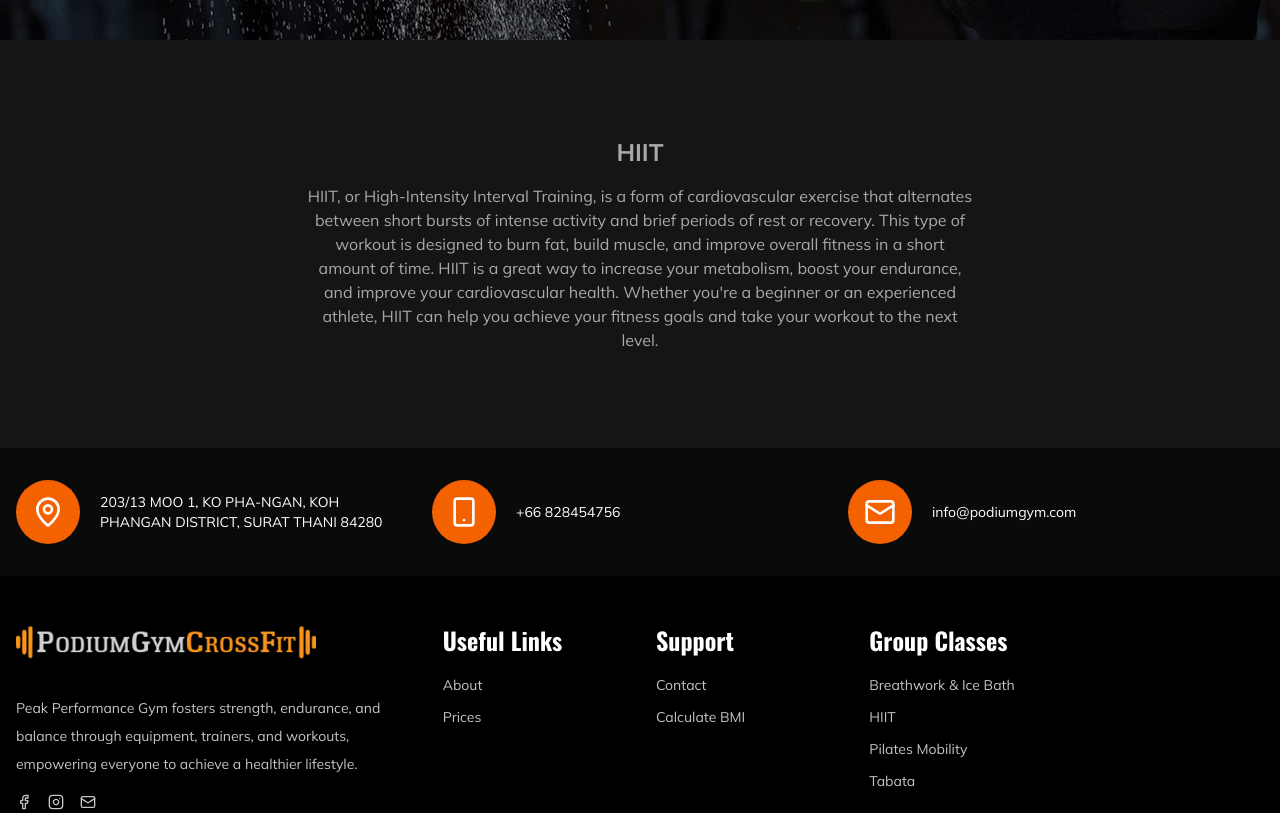
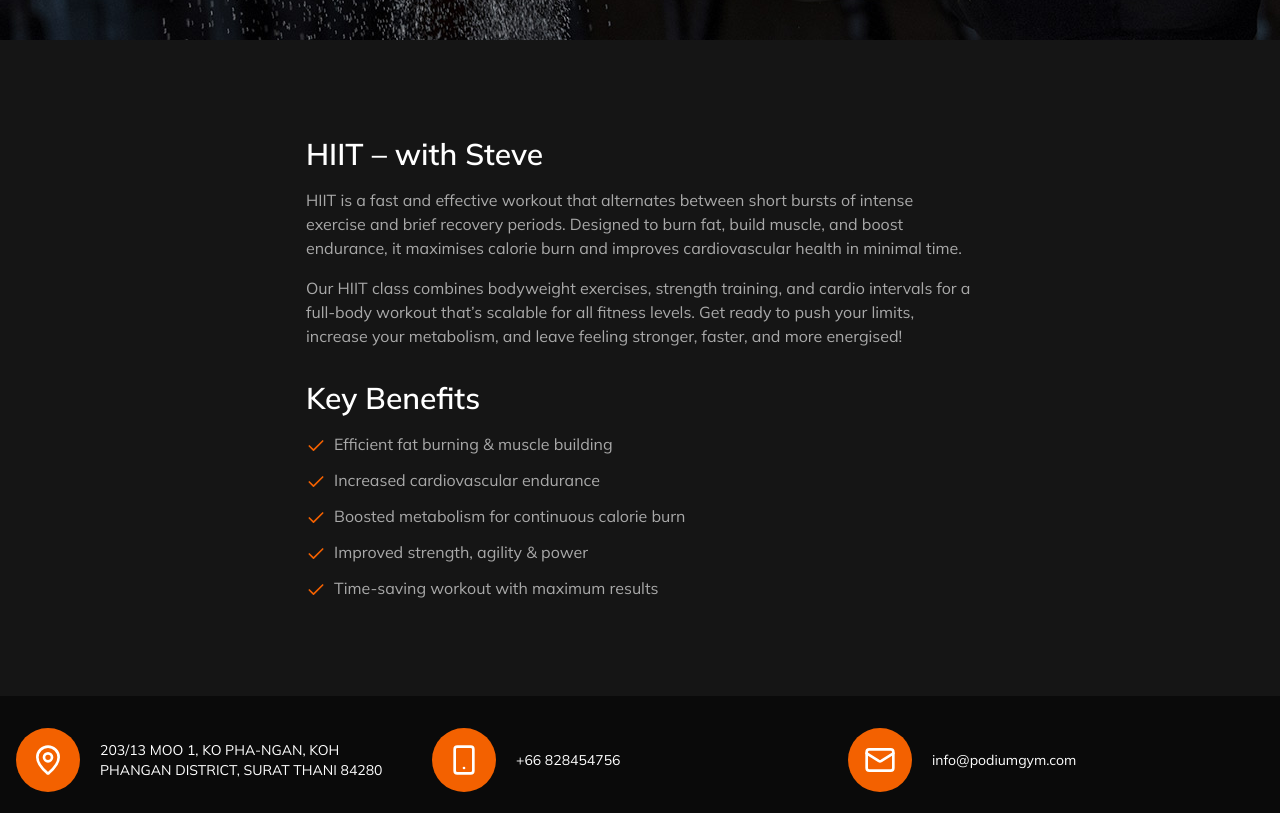
Before and after one commit to felipe-muner/podium-gym, a Next.js app: page /classes/hiit in a window 1280 px wide. Shown: the part 460-1273 px from the top of the page. Built offline with nearby package versions, Linux system fonts and the light colour scheme.

Commit message:
feat: hiit

```diff
--- a/app/classes/hiit/page.tsx
+++ b/app/classes/hiit/page.tsx
@@ -1,23 +1,37 @@
 import { Breadcrumb } from "@/components/Breadcrumb";
 import { getMetadata } from "@/lib/utils";
+import { Check } from "lucide-react";
 
 export const metadata = getMetadata({ routeName: "hiit" });
+
 export default function Hiit() {
   return (
     <>
-      <Breadcrumb route={"HIIT"} isClass />
-      <div className="flex flex-col gap-4 items-center justify-center p-4 my-20 text-brand-gray-medium container mx-auto max-w-[700px] font-mulish">
-        <h1 className="text-2xl font-bold text-center">HIIT</h1>
-        <p className="text-center">
-          HIIT, or High-Intensity Interval Training, is a form of cardiovascular
-          exercise that alternates between short bursts of intense activity and
-          brief periods of rest or recovery. This type of workout is designed to
-          burn fat, build muscle, and improve overall fitness in a short amount
-          of time. HIIT is a great way to increase your metabolism, boost your
-          endurance, and improve your cardiovascular health. Whether you&apos;re a
-          beginner or an experienced athlete, HIIT can help you achieve your
-          fitness goals and take your workout to the next level.
-        </p>
+      <Breadcrumb route={'HIIT'} isClass />
+      <div className="flex flex-col gap-4 items-start justify-center p-4 my-20 text-brand-gray-medium container mx-auto max-w-[700px] font-mulish">
+        <h1 className="text-3xl font-semibold text-white text-left">HIIT – with Steve</h1>
+        <p>HIIT is a fast and effective workout that alternates between short bursts of intense exercise and brief recovery periods. Designed to burn fat, build muscle, and boost endurance, it maximises calorie burn and improves cardiovascular health in minimal time.</p>
+
+        <p>Our HIIT class combines bodyweight exercises, strength training, and cardio intervals for a full-body workout that’s scalable for all fitness levels. Get ready to push your limits, increase your metabolism, and leave feeling stronger, faster, and more energised!</p>
+
+        <h2 className="text-3xl font-semibold mt-4 text-white">Key Benefits</h2>
+        <ul className="space-y-3">
+          <li className="flex items-start gap-2">
+            <Check size={20} className="text-brand-orange flex-shrink-0 mt-1" /> <span>Efficient fat burning & muscle building</span>
+          </li>
+          <li className="flex items-start gap-2">
+            <Check size={20} className="text-brand-orange flex-shrink-0 mt-1" /> <span>Increased cardiovascular endurance</span>
+          </li>
+          <li className="flex items-start gap-2">
+            <Check size={20} className="text-brand-orange flex-shrink-0 mt-1" /> <span>Boosted metabolism for continuous calorie burn</span>
+          </li>
+          <li className="flex items-start gap-2">
+            <Check size={20} className="text-brand-orange flex-shrink-0 mt-1" /> <span>Improved strength, agility & power</span>
+          </li>
+          <li className="flex items-start gap-2">
+            <Check size={20} className="text-brand-orange flex-shrink-0 mt-1" /> <span>Time-saving workout with maximum results</span>
+          </li>
+        </ul>
       </div>
     </>
   );
```
